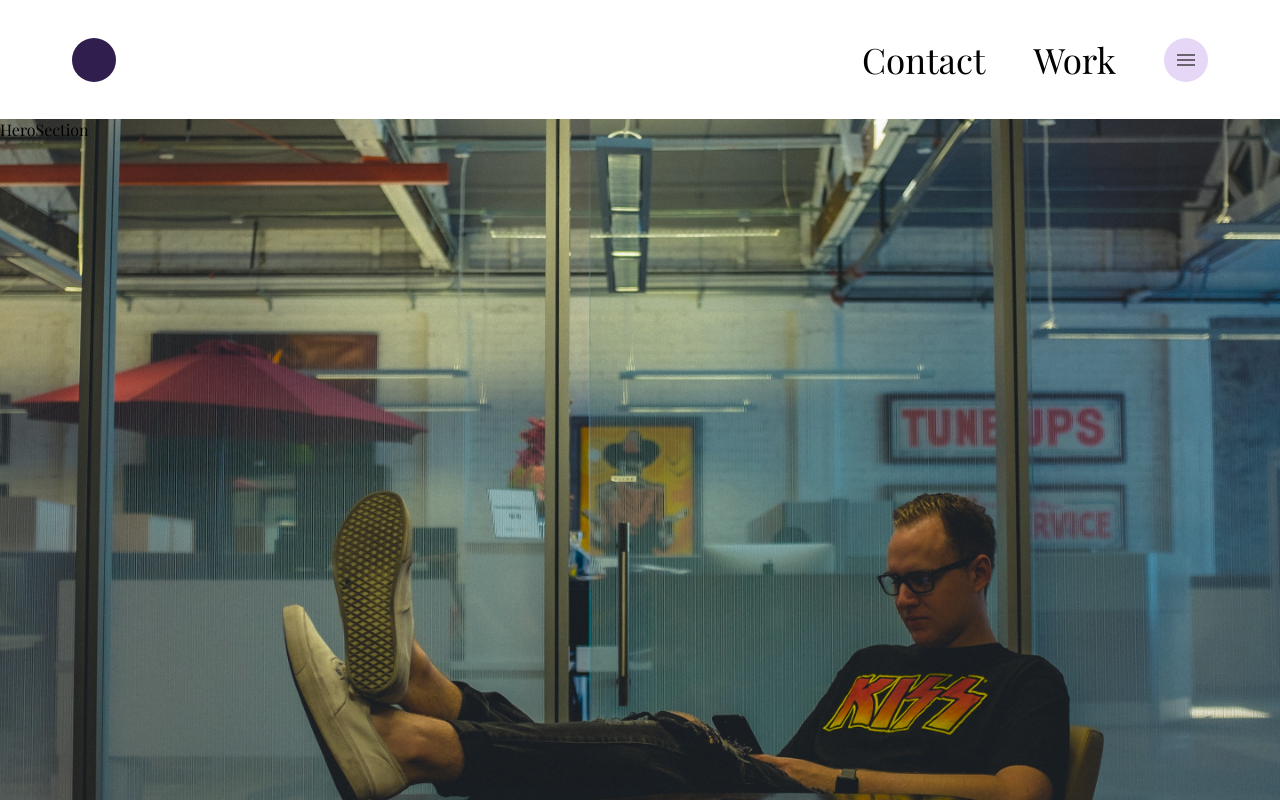
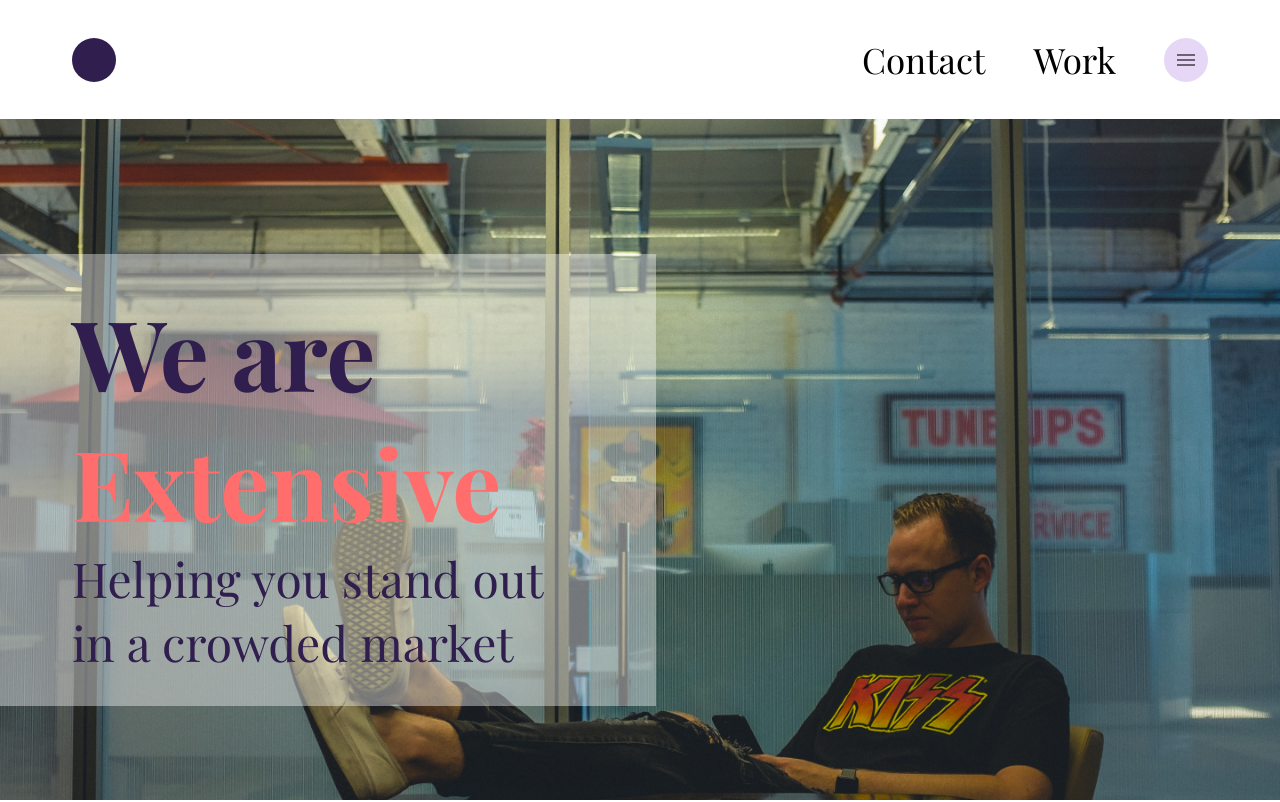
Before and after one commit to JayantDwivedi/kartik-assignment, a React (Create React App) app: page / in a window 1280 px wide. Shown: the top 802 px of the page. Built offline with nearby package versions, Linux system fonts and the light colour scheme; a web font is replaced by a local one.

Commit message:
feat: hero section added

```diff
--- a/src/App.tsx
+++ b/src/App.tsx
@@ -13,13 +13,13 @@ function App() {
     <>
       <Header />
       <HeroSection />
-      <WhoWeAre />
+      {/* <WhoWeAre />
       <WhatWeDo />
       <OurWork />
       <OurPartners />
       <Testimonials />
       <LookingToDrive />
-      <Footer />
+      <Footer /> */}
     </>
   );
 }
--- a/src/components/Header/index.tsx
+++ b/src/components/Header/index.tsx
@@ -1,7 +1,6 @@
 import { Close, Menu } from "@mui/icons-material";
 import { Button, Drawer, IconButton } from "@mui/material";
 import { useState } from "react";
-import SidebarDrawer from "../SidebarDrawer";
 import styles from "./styles.module.scss";
 
 const sidebar = [
--- a/src/components/HeroSection/index.tsx
+++ b/src/components/HeroSection/index.tsx
@@ -2,7 +2,19 @@ import React from "react";
 import styles from "./styles.module.scss";
 
 const HeroSection = () => {
-  return <div className={styles.container}>HeroSection</div>;
+  return (
+    <div className={styles.container}>
+      <div className={styles.innerContainer}>
+        <p className={styles.heading}>
+          We are <span className={styles.headingRed}>Extensive</span>
+        </p>
+
+        <p className={styles.subHeading}>
+          Helping you stand out in a crowded market
+        </p>
+      </div>
+    </div>
+  );
 };
 
 export default HeroSection;
--- a/src/components/HeroSection/styles.module.scss
+++ b/src/components/HeroSection/styles.module.scss
@@ -3,8 +3,59 @@
 
 .container {
   background-image: url("../../../public/images/hero.png");
-  background-color: red;
+  // background-color: red;
   height: calc(100vh - 119px);
   background-repeat: no-repeat;
   background-size: cover;
+
+  .innerContainer {
+    position: absolute;
+    top: 60%;
+    transform: translateY(-50%);
+    background-color: rgba($color: white, $alpha: 0.4);
+    width: 40%;
+    padding: 2rem 4.5rem;
+
+    @include tablet {
+      top: 50%;
+      width: 50%;
+      padding: 1.5rem 2.5rem;
+    }
+
+    @include mobile {
+      top: 30%;
+      width: 90%;
+      padding: 1rem 1.5rem;
+    }
+
+    .heading {
+      font-size: 6.1rem;
+      color: $primary;
+      font-weight: 689;
+      margin: 0;
+
+      @include tablet {
+        font-size: 3.8rem;
+      }
+
+      @include mobile {
+        font-size: 2.5rem;
+      }
+    }
+    .headingRed {
+      color: $red-text;
+    }
+
+    .subHeading {
+      font-size: 3rem;
+      color: $primary;
+      margin: 0;
+      @include tablet {
+        font-size: 2.1rem;
+      }
+      @include mobile {
+        font-size: 0.8rem;
+      }
+    }
+  }
 }
```
